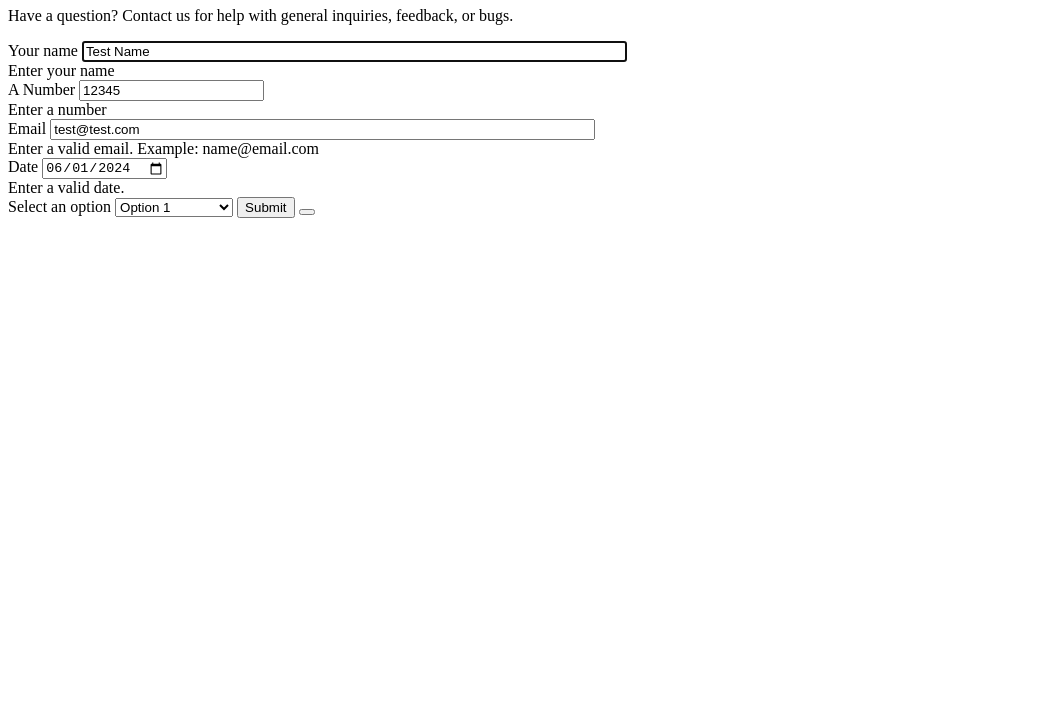
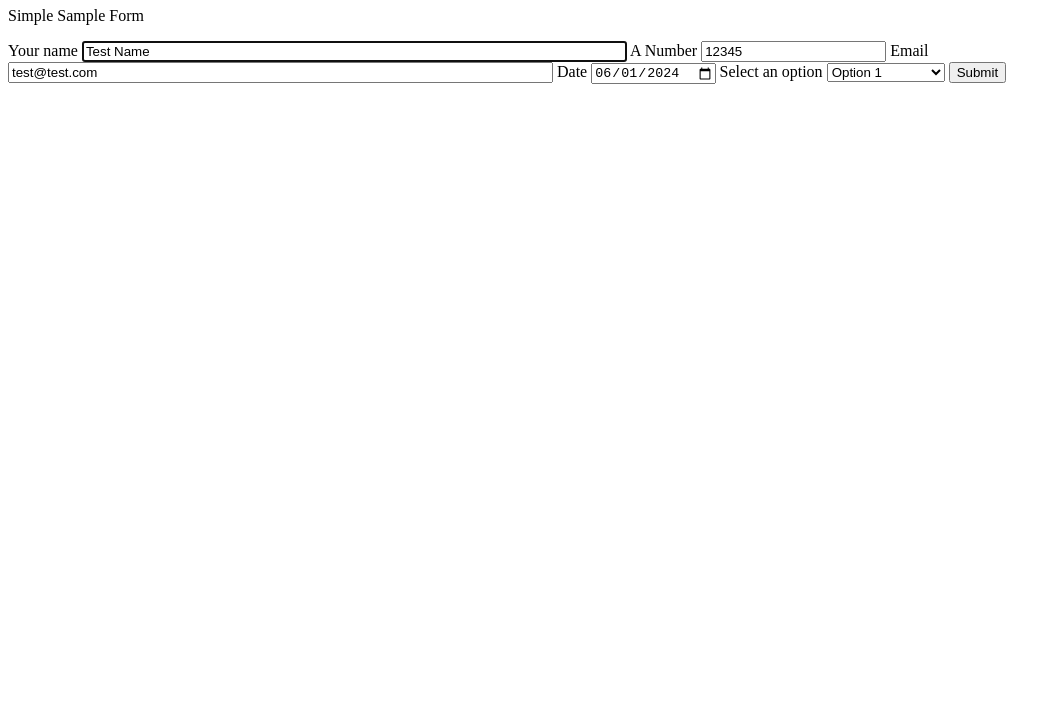
Before and after one commit to Office-of-Digital-Services/cagov-form-post-service, a website: page functions/default/pages/simple_sample.html in a window 1280 px wide. Shown: the part 73-800 px from the top of the page, without its empty margins (0-1061 px from the left). Drawn offline with Linux system fonts and the light colour scheme.

Commit message:
simple styles

```diff
--- a/functions/default/pages/simple_sample.html
+++ b/functions/default/pages/simple_sample.html
@@ -16,20 +16,10 @@
       const siteKey = "6Lcf3GYjAAAAAGPae1QeEf0jJ8xjTwrwPAHOhZIJ"; // Set this to your recaptch site key
     </script>
 
-    <div>
-      <div>
-        <h1>Contact us</h1>
-        <p>
-          Have a question? Contact us for help with general inquiries, feedback,
-          or bugs.
-        </p>
-        <div>
-          <div>
-            <form
-              autocomplete="on"
-              method="POST"
-              id="ContactUsForm"
-              role="form">
+    <h1>Simple Sample Form</h1>
+    <p>Simple Sample Form</p>
+
+    <form autocomplete="on" method="POST" id="ContactUsForm" role="form">
       <label for="InputName"> Your name </label>
       <input
         autofocus
@@ -45,9 +35,6 @@
         minlength="1"
         role="textbox"
         value="Test Name" />
-              <div class="mt-2 invalid-feedback font-weight-600 d-block">
-                Enter your name
-              </div>
 
       <label for="InputNumber"> A Number </label>
       <input
@@ -59,9 +46,6 @@
         aria-required="true"
         role="textbox"
         value="12345" />
-              <div class="mt-2 invalid-feedback font-weight-600 d-block">
-                Enter a number
-              </div>
 
       <label for="InputEmail"> Email </label>
       <input
@@ -77,9 +61,6 @@
         minlength="1"
         role="textbox"
         value="test@test.com" />
-              <div class="mt-2 invalid-feedback font-weight-600 d-block">
-                Enter a valid email. Example: name@email.com
-              </div>
 
       <label for="InputDate"> Date </label>
       <input
@@ -92,9 +73,6 @@
         aria-required="true"
         role="textbox"
         value="2024-06-01" />
-              <div class="mt-2 invalid-feedback font-weight-600 d-block">
-                Enter a valid date.
-              </div>
 
       <label for="InputOption"> Select an option </label>
 
@@ -109,22 +87,17 @@
       <input type="submit" value="Submit" />
 
       <button
+        aria-hidden="true"
+        hidden
         class="g-recaptcha"
         data-sitekey=""
         data-callback="recaptchaCallback"
         data-action="submit"></button>
     </form>
-          </div>
-        </div>
-      </div>
-    </div>
 
     <script>
       window.addEventListener("load", () => {
         getForm().addEventListener("submit", submitForm);
-        getSubmitButton().addEventListener("click", () =>
-          getForm().setAttribute("submit_attempted", "")
-        );
       });
 
       function getRecaptcha() {
@@ -147,17 +120,13 @@
 
       getRecaptcha().dataset.sitekey = siteKey;
 
-      function triggerRecaptcha() {
-        getRecaptcha().click(); //will trigger recaptchaCallback when complete
-      }
-
       async function submitForm(/** @type { SubmitEvent } */ e) {
         e.preventDefault();
 
         getSubmitButton().disabled = true;
         setTimeout(() => (getSubmitButton().disabled = false), 5000);
 
-        triggerRecaptcha();
+        getRecaptcha().click(); //will trigger recaptchaCallback when complete
       }
 
       function recaptchaCallback() {
```
Lines whose indentation alone changed are shown as unchanged.
